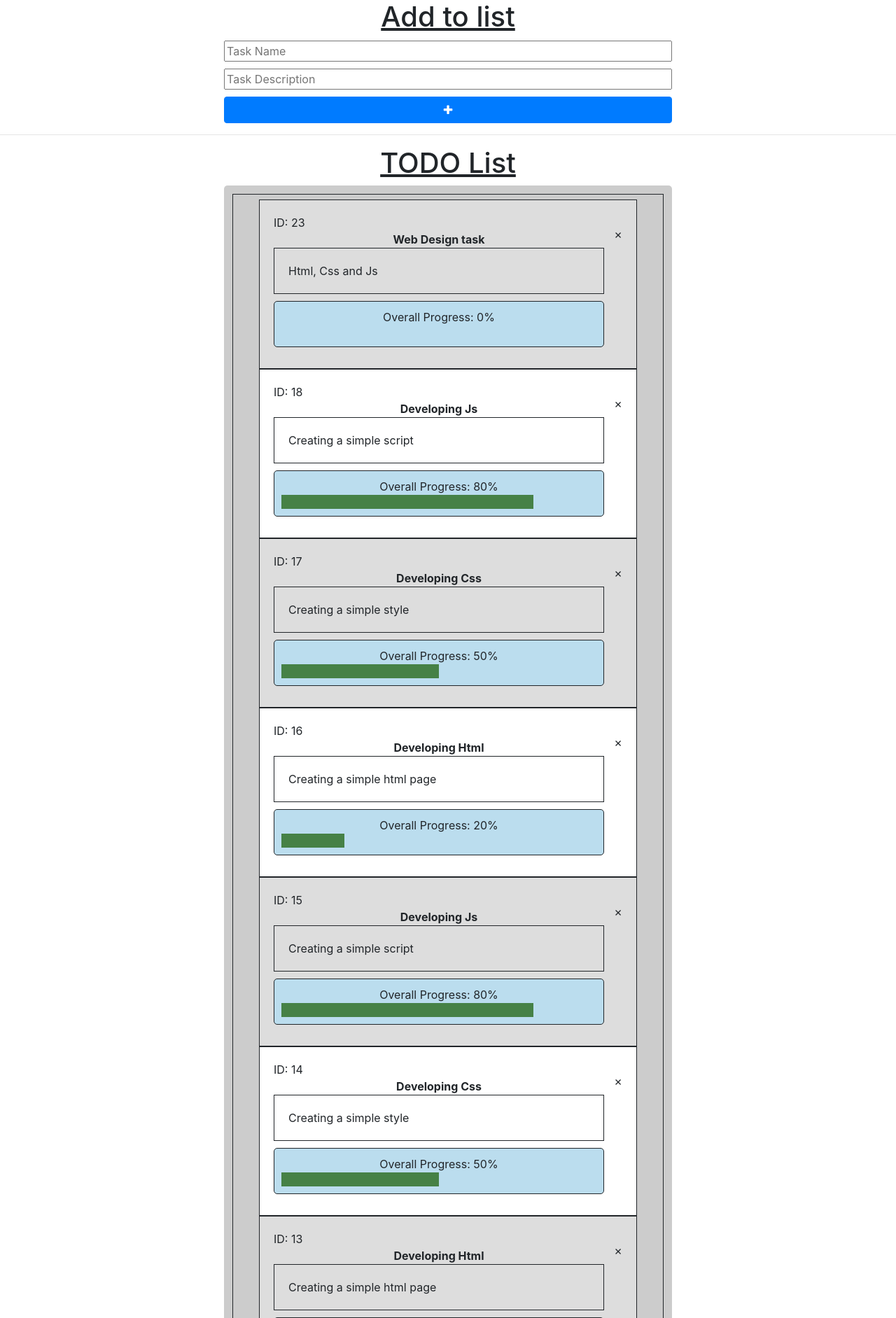
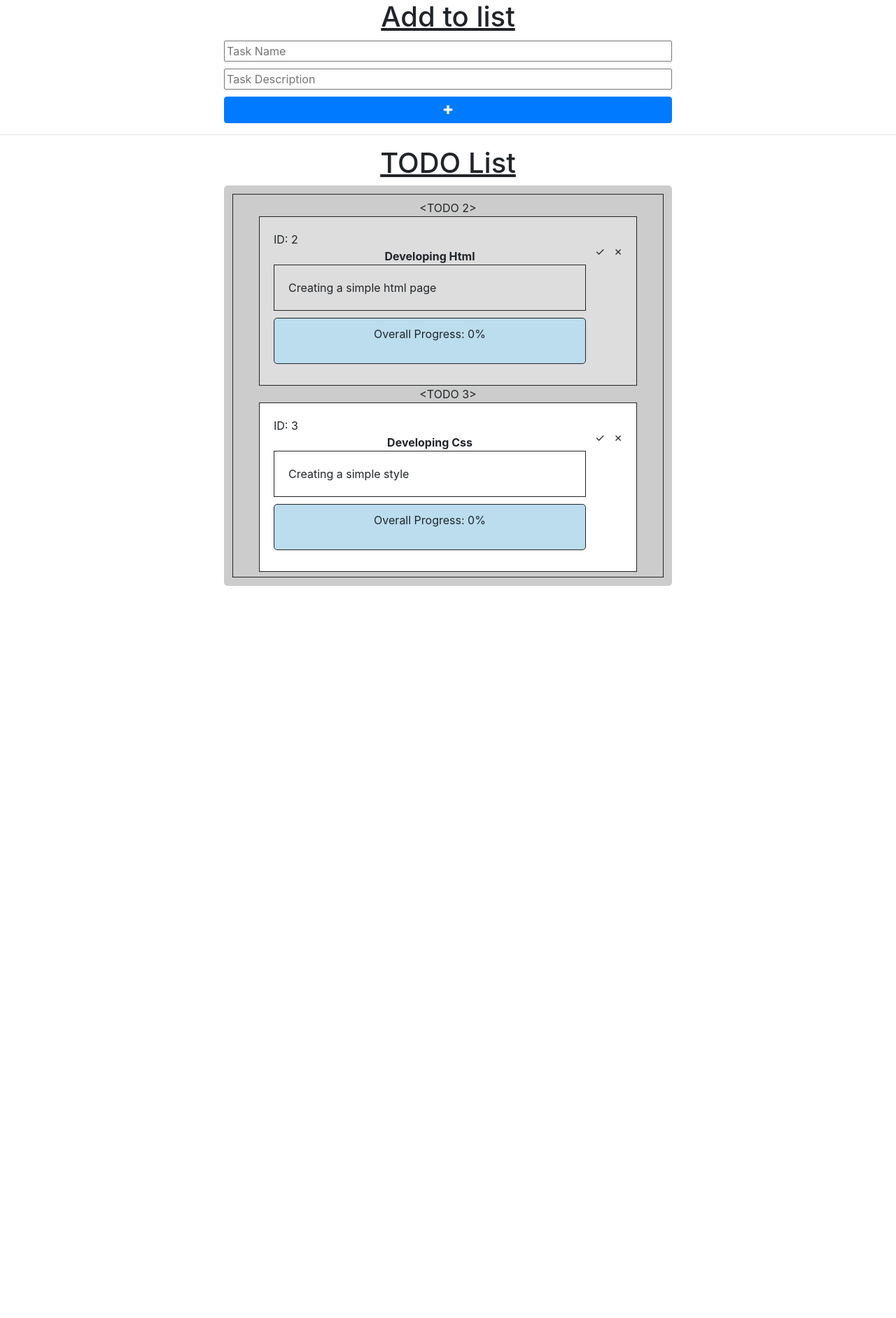
Before and after one commit to muhammad-medhat/TODO-flask, a Flask app: page / in a window 1280 px wide. Shown: the top 1883 px of the page at 70% size. After the commit the page ends 837 px from the top, so only its background shows below. Run offline with Flask 2, Linux system fonts and the light colour scheme; data comes from the database, SQL or seed files in the repository; some libraries are stand-ins or nearby versions.

Commit message:
fix: one view for both types of db provider

```diff
--- a/app.py
+++ b/app.py
@@ -3,6 +3,7 @@ from flask import Flask, render_template, url_for, session, jsonify, request
 from datetime import datetime
 # from sqlalchemy import create_engine
 from sqlalchemy.orm import sessionmaker
+from sqlalchemy.sql.expression import false
 
 
 import database_sqlite, database_setup
@@ -10,7 +11,7 @@ import sys
 
 import sqlite3
 
-sql_alchemy=False
+sql_alchemy=True
 app = Flask(__name__)
 if sql_alchemy:
     database_setup.setup_db(app)
@@ -28,11 +29,13 @@ database_sqlite
 @app.route('/')
 def index():
     if sql_alchemy:
+        # todo_list = [t.format() for t in database_setup.TODO.select_all()]
         todo_list = database_setup.TODO.select_all()
     else:
         todo_list = database_sqlite.get_all()
 
-    print(todo_list)
+    # for t in todo_list:
+    #     print(type(t))
     return render_template('index.html', data = todo_list)
 
 @app.route('/add_task', methods=['POST'])
--- a/database_setup.py
+++ b/database_setup.py
@@ -59,3 +59,11 @@ class TODO(db.Model):
 
     def update(self):
         db.session.commit()
+
+    def format(self):
+        return {
+            'id': self.id,
+            'name': self.name,
+            'content': self.content,
+            'prog': self.prog
+        }
--- a/database_sqlite.py
+++ b/database_sqlite.py
@@ -23,7 +23,10 @@ def get_all():
     cr.execute('select * from todo order by id desc')
     ret = cr.fetchall()
     db.close()
-    return ret
+    l = [{
+        'id':t[0], 'name':t[1], 'content':t[2], 'prog':t[3]
+    } for t in ret]
+    return l
 
 
 def add_task(name, content):
--- a/static/styles/style.css
+++ b/static/styles/style.css
@@ -55,6 +55,6 @@ input, .btn{
     z-index: 2;
     transition: all 3s;
 }
-.btn.btn-delete{
-    width:10px;
+.btn.btn-delete, .btn.btn-edit{
+    width: 10px;
 }
--- a/templates/index.html
+++ b/templates/index.html
@@ -11,25 +11,26 @@
         </h1>
         <ul id='todoList' class="todo">
             {%for task in data%}
-
-                <li class="{{ loop.cycle('odd', 'even') }}"">
+{{task}}
+                <li class="{{ loop.cycle('odd', 'even') }}">
                     <!-- <div class="font-weight-bold">{{loop.index}}</div> -->
                     <div class='li-container'>
                         <div class="task-id text-left">
-                            ID: {{task[0]}}
+                            ID: {{task.id}}
                         </div>
                         <div class="task-name font-weight-bold">
-                            {{task[1]}}
+                            {{task.name}}
                         </div>
 
                         <div class="task-desc">
-                            {{task[2]}}
+                            {{task.content}}
                         </div>
 
-                        <div class="task-prog">Overall Progress: {{task[3]}}%
+                        <div class="task-prog">Overall Progress: {{task.prog}}%
                             <span data-prog="{{task[3]}}%"></span>
                         </div>
                     </div>
+                    <div class="btn btn-edit">&checkmark;</div>
                     <div class="btn btn-delete">&cross;</div>
                 </li>
             {%endfor%}
```
